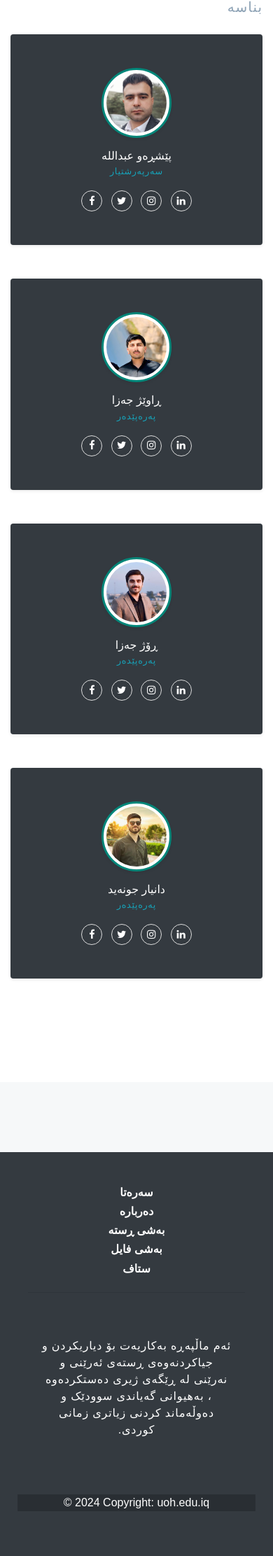
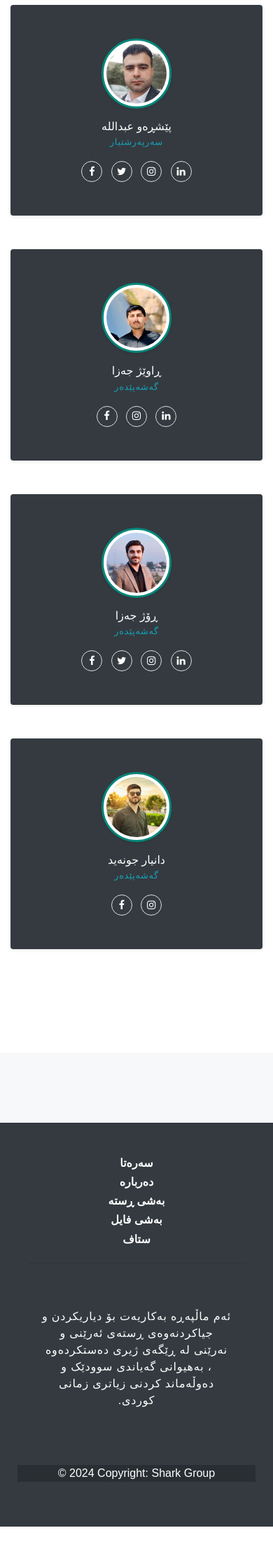
Before and after one commit to Rawezh-jaza/kurdish-sentiment-analysis, a Flask app: page / in a window 390 px wide. Shown: the part 3899-6122 px from the top of the page at 70% size. After the commit the page ends 6080 px from the top, so only its background shows below. Run offline with Flask 3, Linux system fonts and the light colour scheme; parts of the project's set-up code (start-up, migrations or seed data) failed here and were passed over; some libraries are stand-ins or nearby versions; some web fonts are replaced.

Commit message:
first commit

```diff
--- a/app.py
+++ b/app.py
@@ -1,14 +1,19 @@
-from flask import Flask, jsonify, render_template, request, send_file, send_from_directory # type: ignore
+from flask import Flask, jsonify, render_template, request, send_file, send_from_directory
 import pickle
 import tempfile
 import os
-import pandas as pd # type: ignore
+import numpy as np
+import pandas as pd
 
 app = Flask(__name__)
 
-# Load the pre-trained sentiment analysis model
-with open('static/model/sentiment_analysis_model.pkl', 'rb') as model_file:
+# Load the pre-trained sentiment analysis model (classifier)
+with open('static/model/nb_classifier.pkl', 'rb') as model_file:
     model = pickle.load(model_file)
+
+# Load the TF-IDF vectorizer
+with open('static/model/tfidf_vectorizer.pkl', 'rb') as vectorizer_file:
+    vectorizer = pickle.load(vectorizer_file)
 
 def allowed_file(filename):
     return '.' in filename and filename.rsplit('.', 1)[1].lower() in {'xlsx', 'xls'}
@@ -20,11 +25,14 @@ def my_form():
 @app.route('/predict', methods=['POST'])
 def predict():
     text = request.form['text']
-
     if not text:
         return jsonify({'variable': 'تکایە ڕستەیەک بنووسە'})
 
-    predicted_label = model.predict([text])[0]
+    # Vectorize the text data using the pre-trained TF-IDF vectorizer
+    text_data = vectorizer.transform([text])
+
+    # Predict using the loaded classifier
+    predicted_label = model.predict(text_data)[0]
 
     if predicted_label == 'positive':
         label = 'ئەم ڕستە ئەرێنییە✔️'
@@ -32,8 +40,6 @@ def predict():
         label = 'ئەم ڕستە بێلایەنە🤷'
     elif predicted_label == 'negative':
         label = 'ئەم ڕستەیە نەرێنییە❌'
-    else:
-        label = 'هیج ئەنجامێک نەدۆ'
 
     return jsonify({'variable': label})
 
@@ -60,12 +66,13 @@ def predict_file():
     text_column = request.form['column']
 
     if text_column not in df.columns:
-        return jsonify({'result': 'ناوی کۆڵۆماکە هەڵەیە'})
+        return jsonify({'result': 'ناوی کۆڵۆمەکە هەڵەیە'})
 
     analyzed_sentences = []
     for index, row in df.iterrows():
         sentence = row[text_column]
-        predicted_label = model.predict([sentence])[0]
+        text_data = vectorizer.transform([sentence])
+        predicted_label = model.predict(text_data)[0]
 
         if predicted_label == 'positive':
             label = 'Positive'
--- a/static/script/script.js
+++ b/static/script/script.js
@@ -55,17 +55,23 @@ function showUploadBox() {
 
 
 
-  function submitForm(event) {
+  document.getElementById('inputText').addEventListener('click', function() {
+    document.getElementById('result').innerHTML = '';
+
+
+});
+
+function submitForm(event) {
     event.preventDefault();
 
     // Get the textarea value
     var textAreaValue = document.getElementById('inputText').value;
-        // Check if the textarea is empty
-        if (!textAreaValue.trim()) {
-            showAlert('تکایە ڕستەیەک بنووسە');
-            return false;
-        }
 
+    // Check if the textarea is empty
+    if (!textAreaValue.trim()) {
+        showAlert('تکایە ڕستەیەک بنووسە');
+        return false;
+    }
 
     var kurdishLettersRegex = /^[\u0626\u0627\u0628\u067E\u062A\u062C\u0686\u062D\u062E\u062F\u0631\u0695\u0632\u0698\u0633\u0634\u0639\u063A\u0641\u06A4\u0642\u06A9\u06AF\u0644\u06B5\u0645\u0646\u0648\u06C6\u0647\u06D5\u06CC\u06CE\s.,!?;:'"()]+$/;
 
@@ -82,12 +88,10 @@ function showUploadBox() {
         return false;
     }
 
-
     if (/[!"#$%&'()*+,-./:;<=>?@[\]^_`{|}~]/.test(textAreaValue)) {
         showAlert('تکایە هێماکانی ڕستە سازی مەنووسە');
         return false;
     }
-
 
     if (/<script.*?>.*?<\/script>/i.test(textAreaValue)) {
         showAlert('ناتوانیت تاگەکانی جاڤا سکریپت و HTML بنووسیت');
@@ -103,21 +107,25 @@ function showUploadBox() {
     .then(response => response.json())
     .then(data => {
         let alertClass = '';
-        if (data.variable == 'ئەم ڕستە ئەرێنییە✔️') {
+        if (data.variable === 'ئەم ڕستە ئەرێنییە✔️') {
             alertClass = 'alert-success';
-        } else if (data.variable == 'ئەم ڕستەیە نەرێنییە❌') {
+        } else if (data.variable === 'ئەم ڕستەیە نەرێنییە❌') {
             alertClass = 'alert-danger';
         } else if (data.variable) {
             alertClass = 'alert-secondary';
         }
 
-        // Display custom alert
+
+
+        // Show new result
         showAlert(data.variable, alertClass);
     })
     .catch(error => {
         console.error('Error:', error);
     });
 }
+
+
 
 // Function to display custom alert
 function showAlert(message, alertClass = 'alert-warning') {
--- a/templates/footer.html
+++ b/templates/footer.html
@@ -41,8 +41,8 @@
 
     <div class="row justify-content-center py-3" style="direction:ltr;text-align:center;">
       <div class="col-lg-12" style="background-color: rgba(0, 0, 0, 0.2);">
-        © 2024 Copyright: uoh.edu.iq
-        <a class="text-white" href="https://mdbootstrap.com/"></a>
+        © 2024 Copyright: Shark Group
+        <a class="text-white" href=""></a>
       </div>
     </div>
   </div>
--- a/templates/index.html
+++ b/templates/index.html
@@ -79,7 +79,7 @@
                     <span >شیکاری بۆچوونەکان</span>
                     <h2>دەربارەی ماڵپەڕ</h2>
                     <p class="text-right">
-                        ئەم ماڵپەڕە بەکاریەت بۆ دیاریکردن و جیاکردنەوەی ڕستەی ئەرێنی و نەرێنی لە ڕێگەی ژیری دەستکردەوە ، بەهیوانی گەیاندی سوودێک و دەوڵەماند کردنی زیاتری زمانی کوردی.
+                        ئەم ماڵپەڕە بەکاریەت بۆ دیاریکردن و جیاکردنەوەی ڕستەی ئەرێنی و نەرێنی لە ڕێگەی ژیری دەستکردەوە ، بەهیوای گەیاندی سوودێک و دەوڵەماند کردنی زیاتری زمانی کوردی.
                     </p>
 
                     <a href="#testimonials" class="btn btn-regular"style="background-color:#636ee1;margin-bottom:20px;">با دەست پێبکەین</a>
@@ -134,9 +134,7 @@
 
 
                           <div id="result" class="p-3 rounded">
-                              <div class="alert" role="alert">
-                                  <strong>{{ variable }}</strong>
-                              </div>
+
                           </div>
 
                   </div>
@@ -253,12 +251,12 @@
 
             <image width="100"    class="img-fluid rounded-circle mb-3 img-thumbnail shadow-sm" src="{{  url_for('static',filename='images/rawezh.jpg') }}" >
             <h5 class="mb-0 text-white">ڕاوێژ جەزا</h5>
-            <span class="small text-uppercase text-info">پەرەپێدەر</span>
+            <span class="small text-uppercase text-info">گەشەپێدەر</span>
             <ul style="direction: ltr;" class="social mb-0 list-inline mt-3 text-center">
               <li class="list-inline-item"><a href="https://www.facebook.com/rawezh.0894?mibextid=ZbWKwL" class="social-link text-white"><i class="fa fa-facebook-f"></i></a></li>
-              <li class="list-inline-item"><a href="#" class="social-link text-white"><i class="fa fa-twitter"></i></a></li>
+
               <li class="list-inline-item"><a href="https://www.instagram.com/rawezh_0894/" class="social-link text-white"><i class="fa fa-instagram"></i></a></li>
-              <li class="list-inline-item"><a href="#" class="social-link text-white"><i class="fa fa-linkedin"></i></a></li>
+              <li class="list-inline-item"><a href="https://www.linkedin.com/in/rawezh-jaza-479005309?utm_source=share&utm_campaign=share_via&utm_content=profile&utm_medium=android_app" class="social-link text-white"><i class="fa fa-linkedin"></i></a></li>
             </ul>
           </div>
         </div>
@@ -269,7 +267,7 @@
           <div class="bg-dark rounded shadow-sm py-5 px-4">
             <image width="100" class="img-fluid rounded-circle mb-3 img-thumbnail shadow-sm" src="{{  url_for('static',filename='images/rozh.jpg') }}" >
             <h5 class="mb-0 text-white">ڕۆژ جەزا</h5>
-            <span class="small text-uppercase text-info">پەرەپێدەر</span>
+            <span class="small text-uppercase text-info">گەشەپێدەر</span>
             <ul style="direction: ltr;" class="social mb-0 list-inline mt-3">
               <li class="list-inline-item"><a href="https://www.facebook.com/profile.php?id=100039638389648&mibextid=ZbWKwL" class="social-link text-white"><i class="fa fa-facebook-f"></i></a></li>
               <li class="list-inline-item"><a href="#" class="social-link text-white"><i class="fa fa-twitter"></i></a></li>
@@ -284,12 +282,12 @@
 
             <image width="100" class="img-fluid rounded-circle mb-3 img-thumbnail shadow-sm" src="{{  url_for('static',filename='images/danyar.jpg') }}" >
             <h5 class="mb-0 text-white">دانیار جونەید</h5>
-            <span class="small text-uppercase text-info">پەرەپێدەر</span>
+            <span class="small text-uppercase text-info">گەشەپێدەر</span>
             <ul style="direction: ltr;" class="social mb-0 list-inline mt-3">
               <li class="list-inline-item"><a href="https://www.facebook.com/profile.php?id=100021951121739&mibextid=ZbWKwL" class="social-link text-white"><i class="fa fa-facebook-f"></i></a></li>
-              <li class="list-inline-item"><a href="#" class="social-link text-white"><i class="fa fa-twitter"></i></a></li>
+
               <li class="list-inline-item"><a href="https://www.instagram.com/danyar_junaed/" class="social-link text-white"><i class="fa fa-instagram"></i></a></li>
-              <li class="list-inline-item"><a href="#" class="social-link text-white"><i class="fa fa-linkedin"></i></a></li>
+
             </ul>
           </div>
         </div>
--- a/templates/nav.html
+++ b/templates/nav.html
@@ -1,49 +1,114 @@
-<!doctype html>
+<!DOCTYPE html>
 <html lang="en-US">
   <head>
-    <meta charset="utf-8">
-    <meta name="viewport" content="width=device-width, initial-scale=1, shrink-to-fit=no">
-    <link rel="stylesheet" href="https://stackpath.bootstrapcdn.com/bootstrap/4.1.1/css/bootstrap.min.css"
-        integrity="sha384-WskhaSGFgHYWDcbwN70/dfYBj47jz9qbsMId/iRN3ewGhXQFZCSftd1LZCfmhktB" crossorigin="anonymous">
-    <link href="https://unpkg.com/ionicons@4.2.0/dist/css/ionicons.min.css" rel="stylesheet">
-    <link href="https://fonts.googleapis.com/css?family=Roboto:300,400,500,700,900" rel="stylesheet">
-    <link rel="stylesheet" type="text/css" href="{{  url_for('static',filename='styles/design.css') }}"/>
-    <link rel="stylesheet" href="https://cdn.jsdelivr.net/npm/bootstrap-icons@1.11.3/font/bootstrap-icons.min.css">
-    <link href="https://maxcdn.bootstrapcdn.com/font-awesome/4.7.0/css/font-awesome.min.css" rel="stylesheet" />
+    <meta charset="utf-8" />
+    <meta
+      name="viewport"
+      content="width=device-width, initial-scale=1, shrink-to-fit=no"
+    />
+    <link
+      rel="stylesheet"
+      href="https://stackpath.bootstrapcdn.com/bootstrap/4.1.1/css/bootstrap.min.css"
+      integrity="sha384-WskhaSGFgHYWDcbwN70/dfYBj47jz9qbsMId/iRN3ewGhXQFZCSftd1LZCfmhktB"
+      crossorigin="anonymous"
+    />
+    <link
+      href="https://unpkg.com/ionicons@4.2.0/dist/css/ionicons.min.css"
+      rel="stylesheet"
+    />
+    <link
+      href="https://fonts.googleapis.com/css?family=Roboto:300,400,500,700,900"
+      rel="stylesheet"
+    />
+    <link
+      rel="stylesheet"
+      type="text/css"
+      href="{{  url_for('static',filename='styles/design.css') }}"
+    />
+    <link
+      rel="stylesheet"
+      href="https://cdn.jsdelivr.net/npm/bootstrap-icons@1.11.3/font/bootstrap-icons.min.css"
+    />
+    <link
+      href="https://maxcdn.bootstrapcdn.com/font-awesome/4.7.0/css/font-awesome.min.css"
+      rel="stylesheet"
+    />
     <script src="https://ajax.googleapis.com/ajax/libs/jquery/3.5.1/jquery.min.js"></script>
-    <link rel="icon" href="{{ url_for('static', filename='images/logo.ico') }}">
+    <link
+      rel="icon"
+      href="{{ url_for('static', filename='images/logo.ico') }}"
+    />
     <title>Kurdish-Sentiment-Analysis</title>
   </head>
   <body>
     <nav class="navbar navbar-default navbar-expand-lg fixed-top custom-navbar">
-        <button class="navbar-toggler" type="button" data-toggle="collapse" data-target="#navbarNavDropdown" aria-controls="navbarNavDropdown" aria-expanded="false" aria-label="Toggle navigation">
+      <button
+        class="navbar-toggler"
+        type="button"
+        data-toggle="collapse"
+        data-target="#navbarNavDropdown"
+        aria-controls="navbarNavDropdown"
+        aria-expanded="false"
+        aria-label="Toggle navigation"
+      >
         <span class="icon ion-md-menu"></span>
       </button>
       <div class="d-flex justify-content-start align-items-center l">
         <span class="navbar-text">
-                <span class="kurdish-word"><img style="width:50px; height:50px" class="ml-2 logo" src="{{ url_for('static',filename='images/cyborg.gif') }}">Kurdish</span> sentiment analysis
+          <span class="kurdish-word"
+            ><img
+              style="width: 50px; height: 50px"
+              class="ml-2 logo"
+              src="{{ url_for('static',filename='images/cyborg.gif') }}"
+            />Kurdish</span
+          >
+          sentiment analysis
         </span>
       </div>
-        <div class="collapse navbar-collapse justify-content-center" id="navbarNavDropdown">
+      <div
+        class="collapse navbar-collapse justify-content-center"
+        id="navbarNavDropdown"
+      >
         <div class="container-fluid">
-                <ul class="navbar-nav nav-right" data-easing="easeInOutExpo" data-speed="1250" data-offset="65">
+          <ul
+            class="navbar-nav nav-right"
+            data-easing="easeInOutExpo"
+            data-speed="1250"
+            data-offset="65"
+          >
             <li class="nav-item nav-custom-link btn btn-demo-small">
-                        <a class="nav-link" href="mailto:rawezh.jacs2020@uoh.edu.iq" onclick="closeToggle()">پەیوەندیمان پێوەبکە <i class="icon ion-ios-arrow-forward icon-mobile"></i></a>
+              <a
+                class="nav-link"
+                href="mailto:shark.group77@gmail.com"
+                onclick="closeToggle()"
+                >پەیوەندیمان پێوەبکە
+                <i class="icon ion-ios-arrow-forward icon-mobile"></i
+              ></a>
             </li>
             <li class="nav-item nav-custom-link">
-                        <a class="nav-link" href="#pricing" onclick="closeToggle()">ستاف <i class="icon ion-ios-arrow-forward icon-mobile"></i></a>
+              <a class="nav-link" href="#pricing" onclick="closeToggle()"
+                >ستاف <i class="icon ion-ios-arrow-forward icon-mobile"></i
+              ></a>
             </li>
             <li class="nav-item nav-custom-link">
-                        <a class="nav-link" href="#test" onclick="closeToggle()">بەشی فایل<i class="icon ion-ios-arrow-forward icon-mobile"></i></a>
+              <a class="nav-link" href="#test" onclick="closeToggle()"
+                >بەشی فایل<i class="icon ion-ios-arrow-forward icon-mobile"></i
+              ></a>
             </li>
             <li class="nav-item nav-custom-link">
-                        <a class="nav-link" href="#testimonials" onclick="closeToggle()">بەشی ڕستە<i class="icon ion-ios-arrow-forward icon-mobile"></i></a>
+              <a class="nav-link" href="#testimonials" onclick="closeToggle()"
+                >بەشی ڕستە<i class="icon ion-ios-arrow-forward icon-mobile"></i
+              ></a>
             </li>
             <li class="nav-item nav-custom-link">
-                        <a class="nav-link" href="#marketing" onclick="closeToggle()">دەربارە<i class="icon ion-ios-arrow-forward icon-mobile"></i></a>
+              <a class="nav-link" href="#marketing" onclick="closeToggle()"
+                >دەربارە<i class="icon ion-ios-arrow-forward icon-mobile"></i
+              ></a>
             </li>
             <li class="nav-item nav-custom-link">
-                        <a class="nav-link" href="#hero" onclick="closeToggle()">سەرەتا<i class="icon ion-ios-arrow-forward icon-mobile"></i></a>
+              <a class="nav-link" href="#hero" onclick="closeToggle()"
+                >سەرەتا<i class="icon ion-ios-arrow-forward icon-mobile"></i
+              ></a>
             </li>
           </ul>
         </div>
@@ -56,6 +121,9 @@
     <script src="https://ajax.googleapis.com/ajax/libs/jquery/3.5.1/jquery.min.js"></script>
     <script src="https://cdnjs.cloudflare.com/ajax/libs/popper.js/1.16.0/umd/popper.min.js"></script>
     <script src="https://maxcdn.bootstrapcdn.com/bootstrap/4.5.2/js/bootstrap.min.js"></script>
-    <script type="text/javascript" src="{{  url_for('static',filename='script/script.js') }}"> </script>
+    <script
+      type="text/javascript"
+      src="{{  url_for('static',filename='script/script.js') }}"
+    ></script>
   </body>
 </html>
```
Also changed, not shown: static/styles/design.css (+79 -106 lines), 2 other files. Lines whose indentation alone changed are shown as unchanged.
